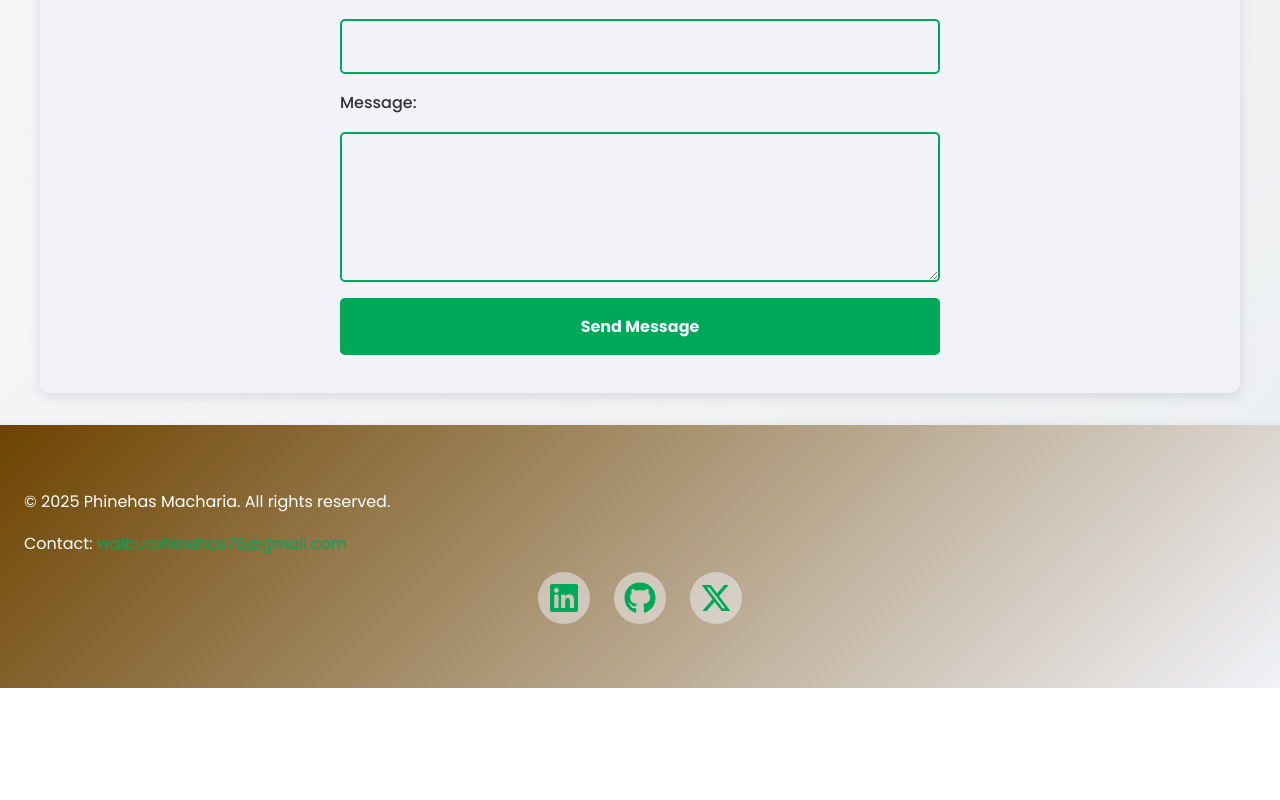
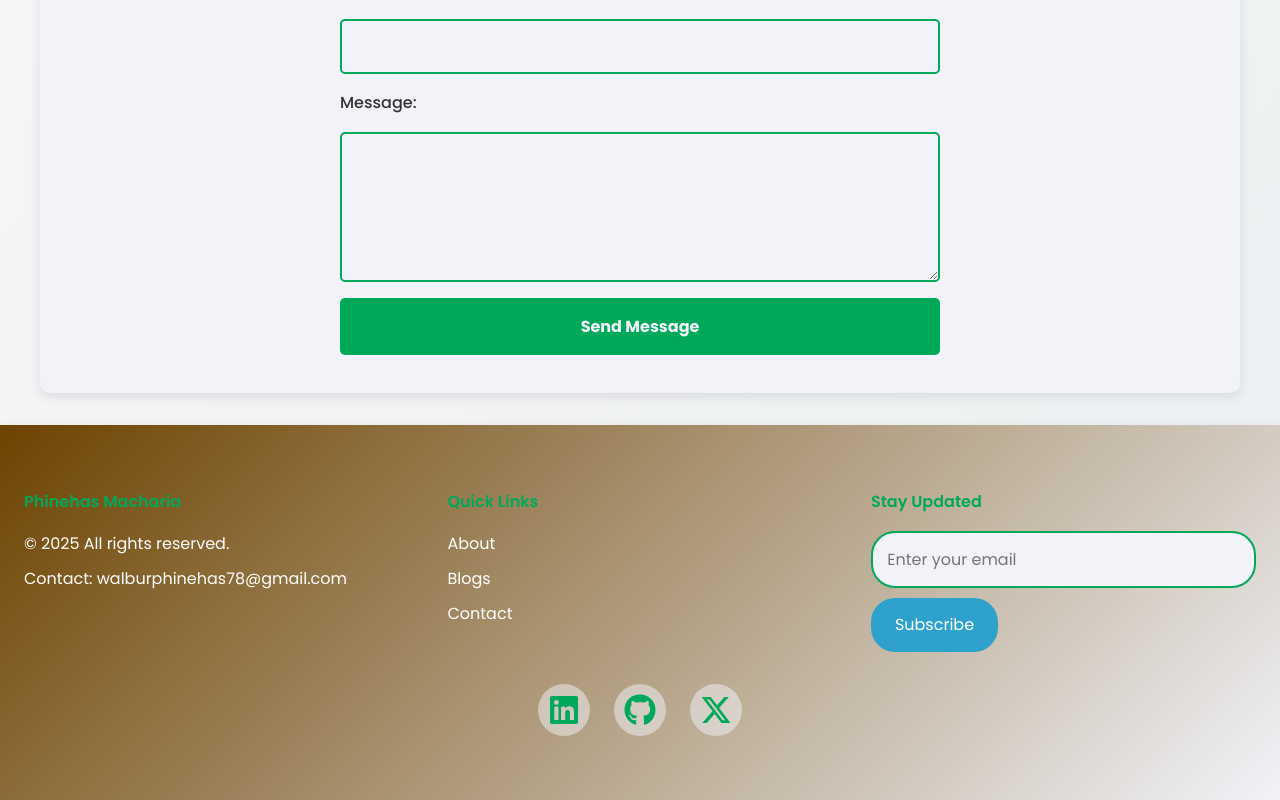
Before and after one commit to MachariaP/react-projects, a React (Vite) app in the folder my-portfolio/: page /contact in a window 1280 px wide. Shown: the part 1243-2043 px from the top of the page. Before the commit the page ends 1931 px from the top, so only its background shows below. Built offline with nearby package versions, Linux system fonts and the light colour scheme.

Commit message:
feat: improve Footer.jsx with robust email validation and accessibility

```diff
--- a/my-portfolio/src/components/Footer/Footer.jsx
+++ b/my-portfolio/src/components/Footer/Footer.jsx
@@ -1,27 +1,97 @@
-import React from 'react';
+import React, { useState, useEffect } from 'react';
+import { Link } from 'react-router-dom';
+import AOS from 'aos';
+import 'aos/dist/aos.css';
 import './Footer.css';
 
 function Footer() {
+  const [email, setEmail] = useState('');
+  const [message, setMessage] = useState('');
+  const [isError, setIsError] = useState(false);
+
+  const handleSubscribe = (e) => {
+    e.preventDefault();
+    const emailRegex = /^[^\s@]+@[^\s@]+\.[^\s@]+$/;
+    if (email && emailRegex.test(email)) {
+      setMessage('Thank you for subscribing!');
+      setIsError(false);
+      setEmail('');
+      setTimeout(() => setMessage(''), 3000);
+    } else {
+      setMessage('Please enter a valid email.');
+      setIsError(true);
+    }
+  };
+
+  useEffect(() => {
+    AOS.init({ duration: 800, once: true });
+    return () => AOS.refresh();
+  }, []);
+
   return (
-    <footer>
-      <p>© 2025 Phinehas Macharia. All rights reserved.</p>
-      <p>Contact: <a href="mailto:walburphinehas78@gmail.com">walburphinehas78@gmail.com</a></p>
-      <div className="footer-social-links" data-aos="zoom-in" data-aos-duration="1000" data-aos-delay="1200">
+    <footer aria-label="Footer navigation and contact">
+      <div className="footer-container">
+        <div className="footer-column" data-aos="fade-up" data-aos-delay="200">
+          <h3>Phinehas Macharia</h3>
+          <p>© 2025 All rights reserved.</p>
+          <p>
+            Contact:{' '}
+            <a
+              href="mailto:walburphinehas78@gmail.com"
+              aria-label="Email Phinehas Macharia"
+            >
+              walburphinehas78@gmail.com
+            </a>
+          </p>
+        </div>
+        <div className="footer-column" data-aos="fade-up" data-aos-delay="400">
+          <h3>Quick Links</h3>
+          <ul>
+            <li>
+              <Link to="/about">About</Link>
+            </li>
+            <li>
+              <Link to="/blogs">Blogs</Link>
+            </li>
+            <li>
+              <Link to="/contact">Contact</Link>
+            </li>
+          </ul>
+        </div>
+        <div className="footer-column" data-aos="fade-up" data-aos-delay="600">
+          <h3>Stay Updated</h3>
+          <form onSubmit={handleSubscribe} className="newsletter-form">
+            <input
+              type="email"
+              value={email}
+              onChange={(e) => setEmail(e.target.value)}
+              placeholder="Enter your email"
+              aria-label="Email for newsletter"
+              required
+            />
+            <button type="submit" aria-label="Subscribe to newsletter">
+              Subscribe
+            </button>
+          </form>
+          {message && (
+            <p className={`form-message ${isError ? 'error' : 'success'}`}>
+              {message}
+            </p>
+          )}
+        </div>
+      </div>
+      <div className="footer-social-links" data-aos="zoom-in" data-aos-delay="800">
         <a
           href="https://www.linkedin.com/in/phinehas-macharia-0b1b3b1b3/"
-          className="footer-social-link"
           aria-label="LinkedIn Profile"
-          title="LinkedIn"
           target="_blank"
           rel="noopener noreferrer"
         >
           <i className="fa-brands fa-linkedin"></i>
         </a>
         <a
-          href="http://www.github.com/PhinehasMacharia"
-          className="footer-social-link"
+          href="https://github.com/PhinehasMacharia"
           aria-label="GitHub Profile"
-          title="GitHub"
           target="_blank"
           rel="noopener noreferrer"
         >
@@ -29,9 +99,7 @@ function Footer() {
         </a>
         <a
           href="https://twitter.com/PhinehasMachari"
-          className="footer-social-link"
           aria-label="Twitter Profile"
-          title="Twitter"
           target="_blank"
           rel="noopener noreferrer"
         >
```
